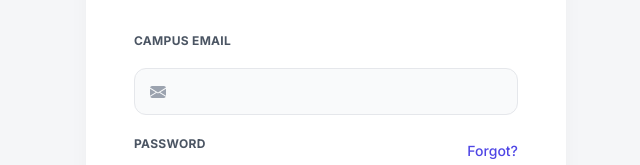
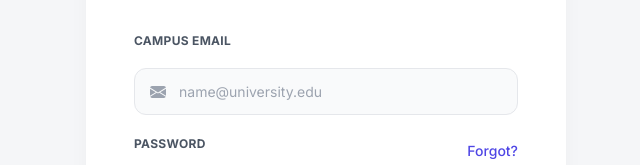
Before and after one commit to meerasabu/TalentNest-frontend, a React app: page /login in a window 1280 px wide. Shown: the part 316-481 px from the top of the page, without its empty margins (314-954 px from the left). Built offline with nearby package versions, Linux system fonts and the light colour scheme; the HTML template or start-up script is replaced by a standard one.

Commit message:
loginfix

```diff
--- a/src/components/Login/Login.jsx
+++ b/src/components/Login/Login.jsx
@@ -6,10 +6,12 @@ import './Login.css';
 const Login = () => {
   const navigate = useNavigate();
   const [showPassword, setShowPassword] = useState(false);
+
+  // Corrected: Using 'email' to match backend destructuring expectations
   const [formData, setFormData] = useState({
-  email: '',
-  password: ''
-});
+    email: '',
+    password: ''
+  });
   const [error, setError] = useState(null);
 
   useEffect(() => {
@@ -79,7 +81,7 @@ const Login = () => {
         </div>
         <p className="login-subtitle">Enter your credentials to access the nest</p>
 
-        {error && <div className="error-message" style={{color: '#ef4444', fontSize: '0.875rem', marginBottom: '0.75rem', textAlign: 'center'}}>{error}</div>}
+        {error && <div className="error-message" style={{ color: '#ef4444', fontSize: '0.875rem', marginBottom: '0.75rem', textAlign: 'center' }}>{error}</div>}
 
         <form className="login-form" onSubmit={handleLogin}>
           <div className="form-group">
@@ -87,15 +89,18 @@ const Login = () => {
             <div className="input-wrapper">
               <span className="input-icon">
                 <svg xmlns="http://www.w3.org/2000/svg" width="16" height="16" fill="currentColor" viewBox="0 0 16 16">
-                  <path d="M.05 3.555A2 2 0 0 1 2 2h12a2 2 0 0 1 1.95 1.555L8 8.414.05 3.555ZM0 4.697v7.104l5.803-3.558L0 4.697ZM6.761 8.83l-6.57 4.027A2 2 0 0 0 2 14h12a2 2 0 0 0 1.808-1.144l-6.57-4.027L8 9.586l-1.239-.757Zm3.436-.586L16 11.801V4.697l-5.803 3.546Z"/>
+                  <path d="M.05 3.555A2 2 0 0 1 2 2h12a2 2 0 0 1 1.95 1.555L8 8.414.05 3.555ZM0 4.697v7.104l5.803-3.558L0 4.697ZM6.761 8.83l-6.57 4.027A2 2 0 0 0 2 14h12a2 2 0 0 0 1.808-1.144l-6.57-4.027L8 9.586l-1.239-.757Zm3.436-.586L16 11.801V4.697l-5.803 3.546Z" />
                 </svg>
               </span>
+              {/* Corrected id and value parameters */}
               <input
                 type="email"
                 id="email"
-                value={formData.email || formData.campusEmail || ''}
+                placeholder="name@university.edu"
+                value={formData.email}
                 onChange={handleChange}
-                required />
+                required
+              />
             </div>
           </div>
 
@@ -107,7 +112,7 @@ const Login = () => {
             <div className="input-wrapper">
               <span className="input-icon">
                 <svg xmlns="http://www.w3.org/2000/svg" width="16" height="16" fill="currentColor" viewBox="0 0 16 16">
-                  <path d="M8 1a2 2 0 0 1 2 2v4H6V3a2 2 0 0 1 2-2zm3 6V3a3 3 0 0 0-6 0v4a2 2 0 0 0-2 2v5a2 2 0 0 0 2 2h6a2 2 0 0 0 2-2V9a2 2 0 0 0-2-2zM5 8h6a1 1 0 0 1 1 1v5a1 1 0 0 1-1 1H5a1 1 0 0 1-1-1V9a1 1 0 0 1 1-1z"/>
+                  <path d="M8 1a2 2 0 0 1 2 2v4H6V3a2 2 0 0 1 2-2zm3 6V3a3 3 0 0 0-6 0v4a2 2 0 0 0-2 2v5a2 2 0 0 0 2 2h6a2 2 0 0 0 2-2V9a2 2 0 0 0-2-2zM5 8h6a1 1 0 0 1 1 1v5a1 1 0 0 1-1 1H5a1 1 0 0 1-1-1V9a1 1 0 0 1 1-1z" />
                 </svg>
               </span>
               <input
```
